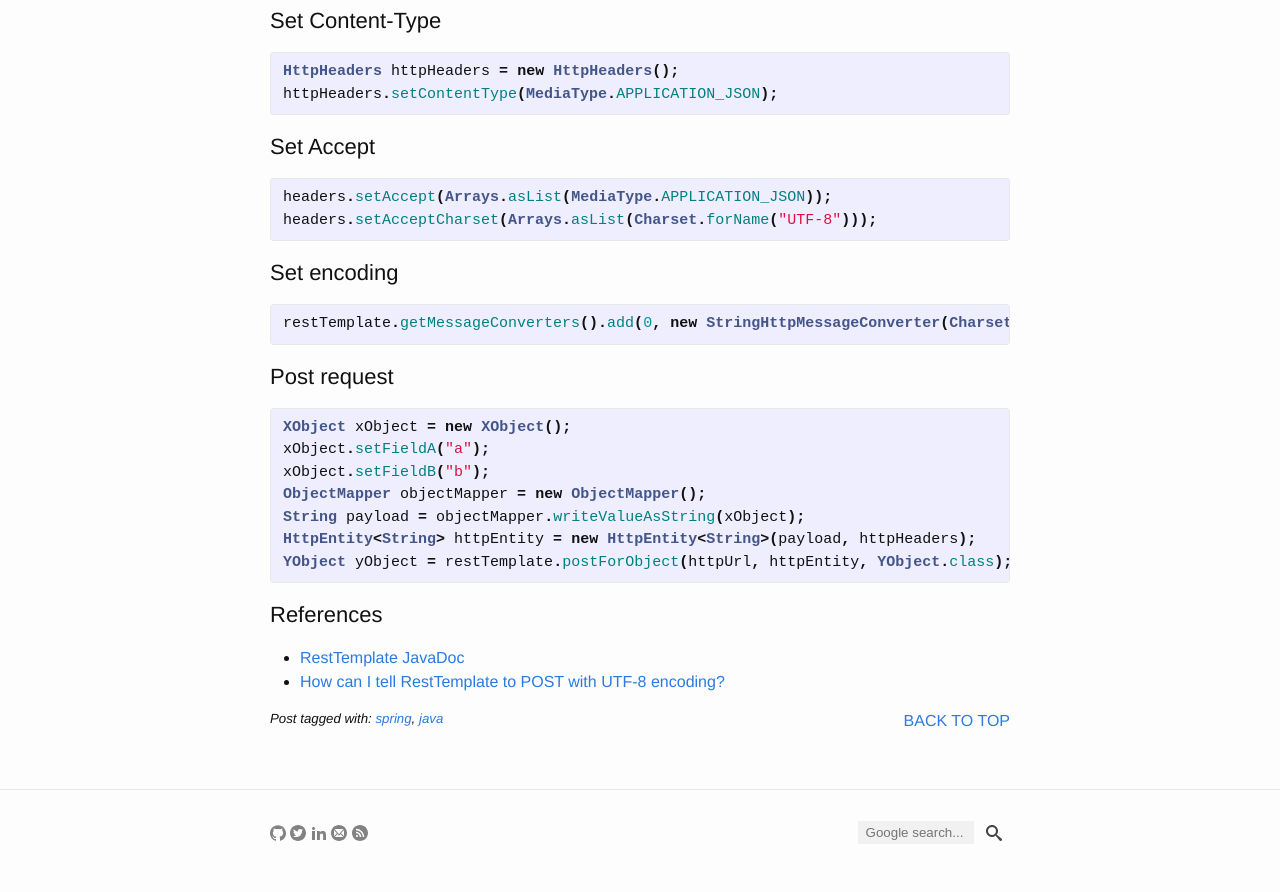
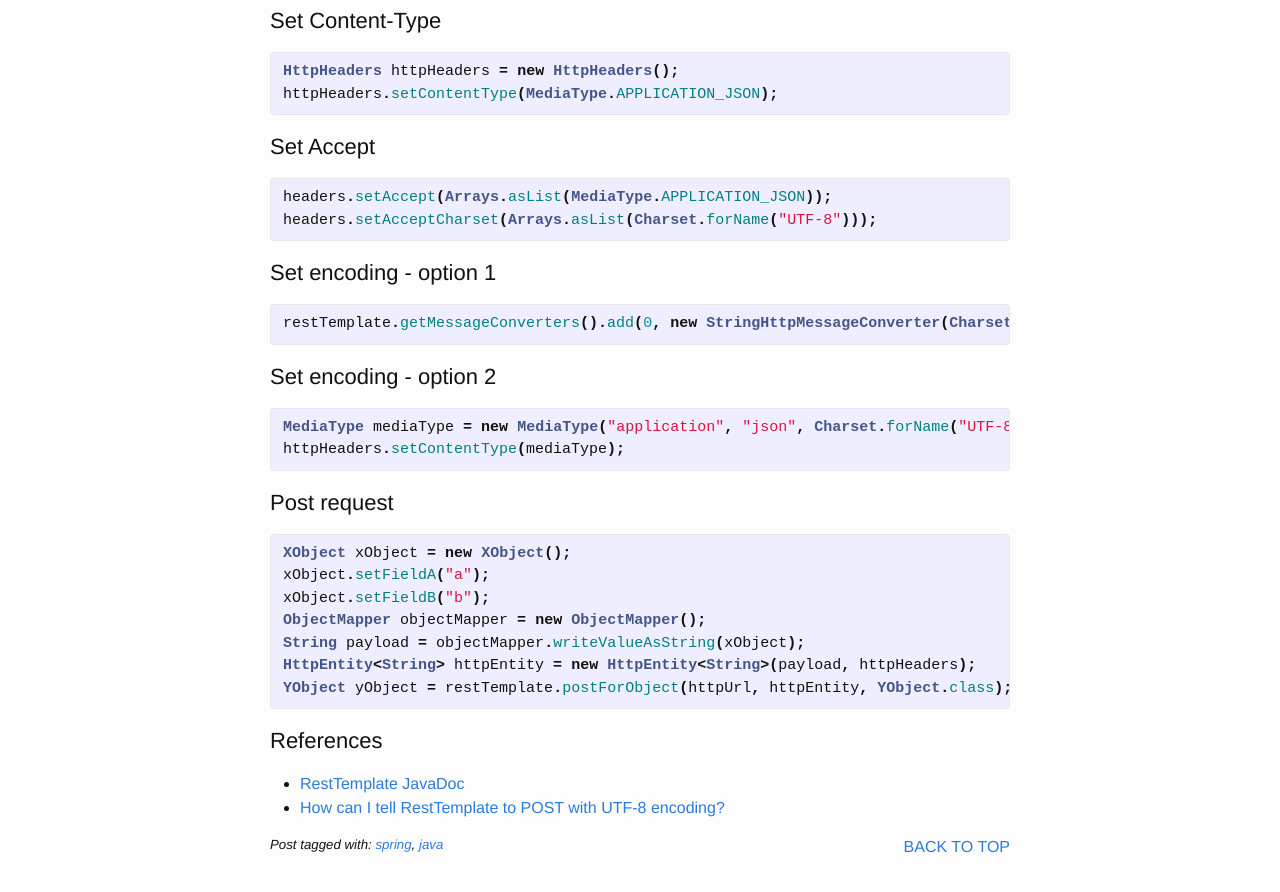
Before and after one commit to yuan-jiang/yuan-jiang.github.io, a Jekyll site: the page built from _posts/2017-08-18-spring-resttemplate-post-json-with-utf-8.md, in a window 1280 px wide and 900 px high, scrolled down 597 px. Shown: the top 892 px of the window. Built offline with Jekyll 4.4.1, drawn with Linux system fonts in a browser that asks for light colours; comment, search, counter and statistics services are not loaded.

Commit message:
Add another option for setting encoding in resttemplate

```diff
--- a/_posts/2017-08-18-spring-resttemplate-post-json-with-utf-8.md
+++ b/_posts/2017-08-18-spring-resttemplate-post-json-with-utf-8.md
@@ -33,9 +33,15 @@ headers.setAccept(Arrays.asList(MediaType.APPLICATION_JSON));
 headers.setAcceptCharset(Arrays.asList(Charset.forName("UTF-8")));
 {% endhighlight %}
 
-## Set encoding
+## Set encoding - option 1
 {% highlight java %}
 restTemplate.getMessageConverters().add(0, new StringHttpMessageConverter(Charset.forName("UTF-8")));
+{% endhighlight %}
+
+## Set encoding - option 2
+{% highlight java %}
+MediaType mediaType = new MediaType("application", "json", Charset.forName("UTF-8"));
+httpHeaders.setContentType(mediaType);
 {% endhighlight %}
 
 ## Post request
```
